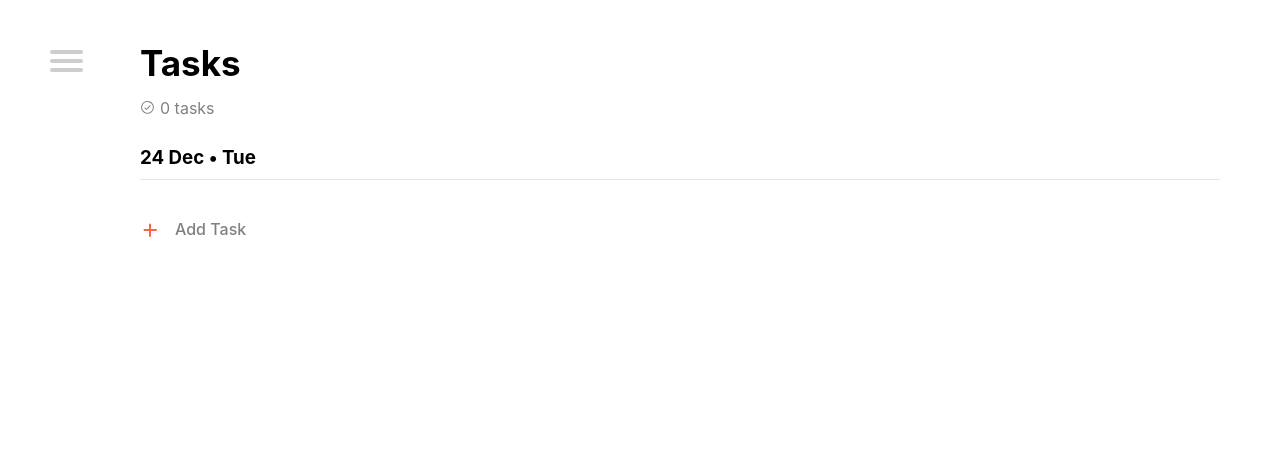
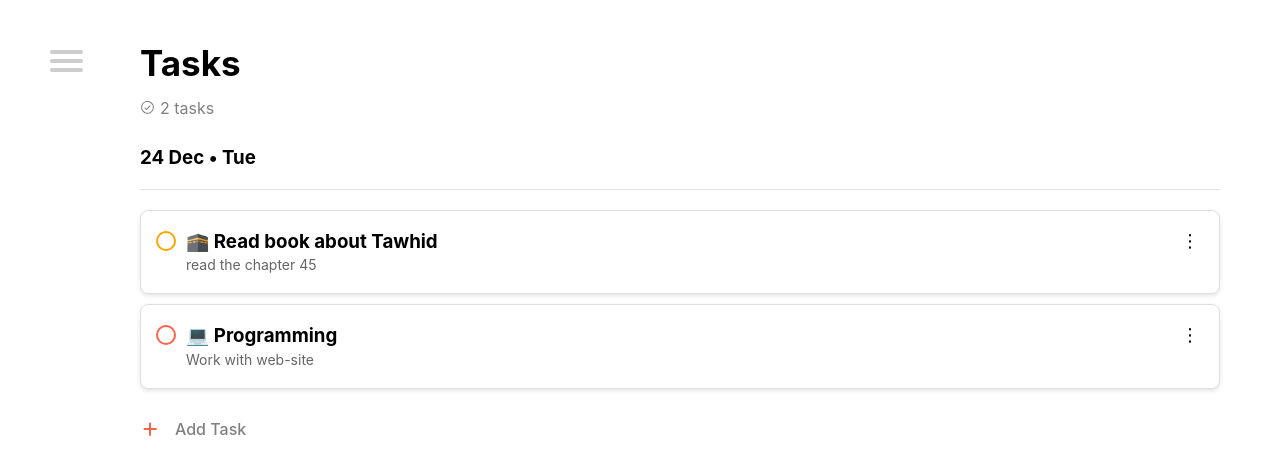
Before and after one commit to MustafaProger/todolist, a React app: page / in a window 1280 px wide. Built offline with nearby package versions, Linux system fonts and the light colour scheme.

Commit message:
Need commit

```diff
--- a/src/components/app/App.scss
+++ b/src/components/app/App.scss
@@ -16,7 +16,7 @@
 		background-color: rgba(0, 0, 0, 0.1);
 		height: 1px;
 		border: none;
-		margin: 10px 0;
+		margin: 20px 0;
 	}
 
 	.container.menu-active {
--- a/src/components/task/Task.js
+++ b/src/components/task/Task.js
@@ -2,26 +2,26 @@ import { Component } from "react";
 import "./Task.scss";
 
 class Task extends Component {
-	state = {
-		activeTaskId: null, // ID задачи, у которой открыто меню
-	};
+	// state = {
+	// 	activeTaskId: null, // ID задачи, у которой открыто меню
+	// };
 
-	// Открытие/закрытие меню для задачи
-	toggleMenu = (id) => {
-		this.setState((prevState) => ({
-			activeTaskId: prevState.activeTaskId === id ? null : id,
-		}));
-	};
+	// // Открытие/закрытие меню для задачи
+	// toggleMenu = (id) => {
+	// 	this.setState((prevState) => ({
+	// 		activeTaskId: prevState.activeTaskId === id ? null : id,
+	// 	}));
+	// };
 
-	// Метод для изменения важности задачи
-	changeImportance = (id, newImportance) => {
-		this.props.updateTask(id, { importance: newImportance });
-		this.setState({ activeTaskId: null }); // Закрыть меню после выбора
-	};
+	// // Метод для изменения важности задачи
+	// changeImportance = (id, newImportance) => {
+	// 	this.props.updateTask(id, { importance: newImportance });
+	// 	this.setState({ activeTaskId: null }); // Закрыть меню после выбора
+	// };
 
 	render() {
 		const { tasks } = this.props;
-		const { activeTaskId } = this.state;
+		// const { activeTaskId } = this.state;
 
 		const importanceColors = {
 			Priority: "#CDCDCD",
@@ -36,22 +36,30 @@ class Task extends Component {
 					<div
 						key={id}
 						className='task-item'
-						onMouseLeave={() => this.setState({ activeTaskId: null })} // Закрыть меню при уходе курсора
+						// onMouseLeave={() => this.setState({ activeTaskId: null })} // Закрыть меню при уходе курсора
 					>
 						<div className='task-header'>
 							<div
 								className='importance-circle'
-								style={{  border: `2px solid ${importanceColors[importance]}` }}></div>
-							<h3 className="task-name">{task.length > 80 ? task.slice(0, 80) + '...' : task }</h3>
+								style={{
+									border: `2px solid ${importanceColors[importance]}`,
+								}}></div>
+							<h3 className='task-name'>
+								{task.length > 80 ? task.slice(0, 80) + "..." : task}
+							</h3>
 							<div
 								className='menu-trigger'
-								onClick={() => this.toggleMenu(id)}>
+								// onClick={() => this.toggleMenu(id)}
+							>
 								⋮
 							</div>
-							{activeTaskId === id && (
+							{/* {activeTaskId === id && (
 								<div className='task-menu'>
 									<button onClick={() => this.props.editTask(id)}>
 										Edit Task
+									</button>
+									<button onClick={() => this.props.editTask(id)}>
+										Delete Task
 									</button>
 									<div className='importance-options'>
 										{Object.keys(importanceColors).map((level) => (
@@ -68,9 +76,13 @@ class Task extends Component {
 										))}
 									</div>
 								</div>
-							)}
+							)}*/}
 						</div>
-						<p className='task-description'>{ description.length > 80 ? description.slice(0, 80) + '...' : description }</p>
+						<p className='task-description'>
+							{description.length > 80
+								? description.slice(0, 80) + "..."
+								: description}
+						</p>
 					</div>
 				))}
 			</div>
--- a/src/components/task/Task.scss
+++ b/src/components/task/Task.scss
@@ -7,7 +7,7 @@
 .task-item {
 	border: 1px solid #e0e0e0;
 	border-radius: 8px;
-	padding: 10px;
+	padding: 20px 15px;
 	background: #fff;
 	position: relative;
 	box-shadow: 0 2px 4px rgba(0, 0, 0, 0.1);
@@ -26,9 +26,6 @@
 
 .task-header {
 	display: grid;
-	// align-items: center;
-	// justify-content: space-between;
-	// position: relative;
 	grid-template-columns: 20px auto 1fr;
 	gap: 0 10px;
 }
--- a/src/pages/Tasks/Tasks.js
+++ b/src/pages/Tasks/Tasks.js
@@ -1,19 +1,32 @@
 import { Component } from "react";
 import Menu from "../../components/menu/Menu";
 import CurrentDate from "../../components/currentDate/CurrentDate";
-import AddTask from '../../components/addTask/AddTask'
+import AddTask from "../../components/addTask/AddTask";
 import Task from "../../components/task/Task";
 
 import "./Tasks.scss";
 
 class Tasks extends Component {
 	state = {
-		countTasks: 0,
+		countTasks: 2,
 		addTask: false,
 		task: "",
 		description: "",
 		importance: "Priority",
-		tasks: [],
+		tasks: [
+			{
+				id: 1,
+				task: "🕋 Read book about Tawhid",
+				description: "read the chapter 45",
+				importance: "Medium",
+			},
+			{
+				id: 2,
+				task: "💻 Programming",
+				description: "Work with web-site",
+				importance: "High",
+			},
+		],
 	};
 
 	onClickAddСancel = () => {
@@ -130,8 +143,6 @@ class Tasks extends Component {
 						addTaskFunc={this.onClickAddСancel}
 						updateState={this.updateState}
 						updateStatePriority={this.updateStatePriority}
-						task={this.state.task}
-						description={this.state.description}
 						onTask={this.onTask}
 					/>
 				</div>
```
